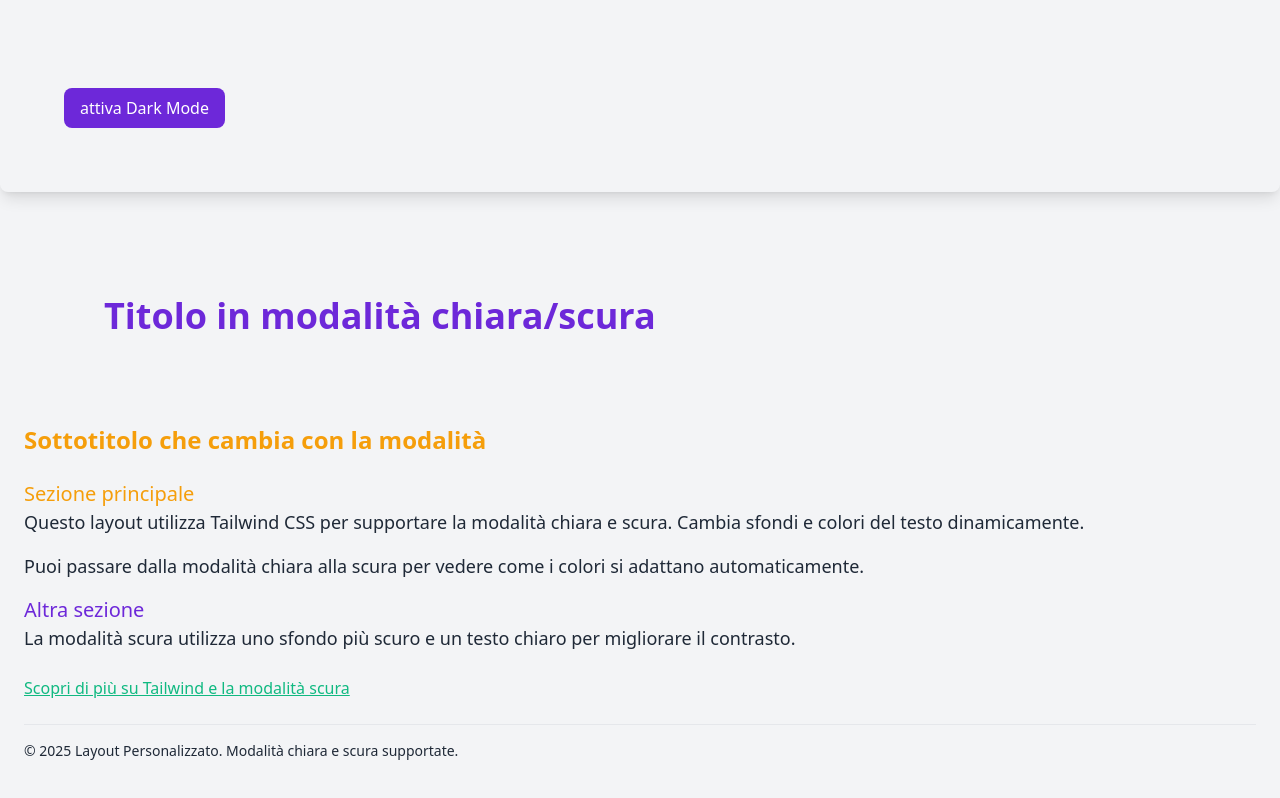
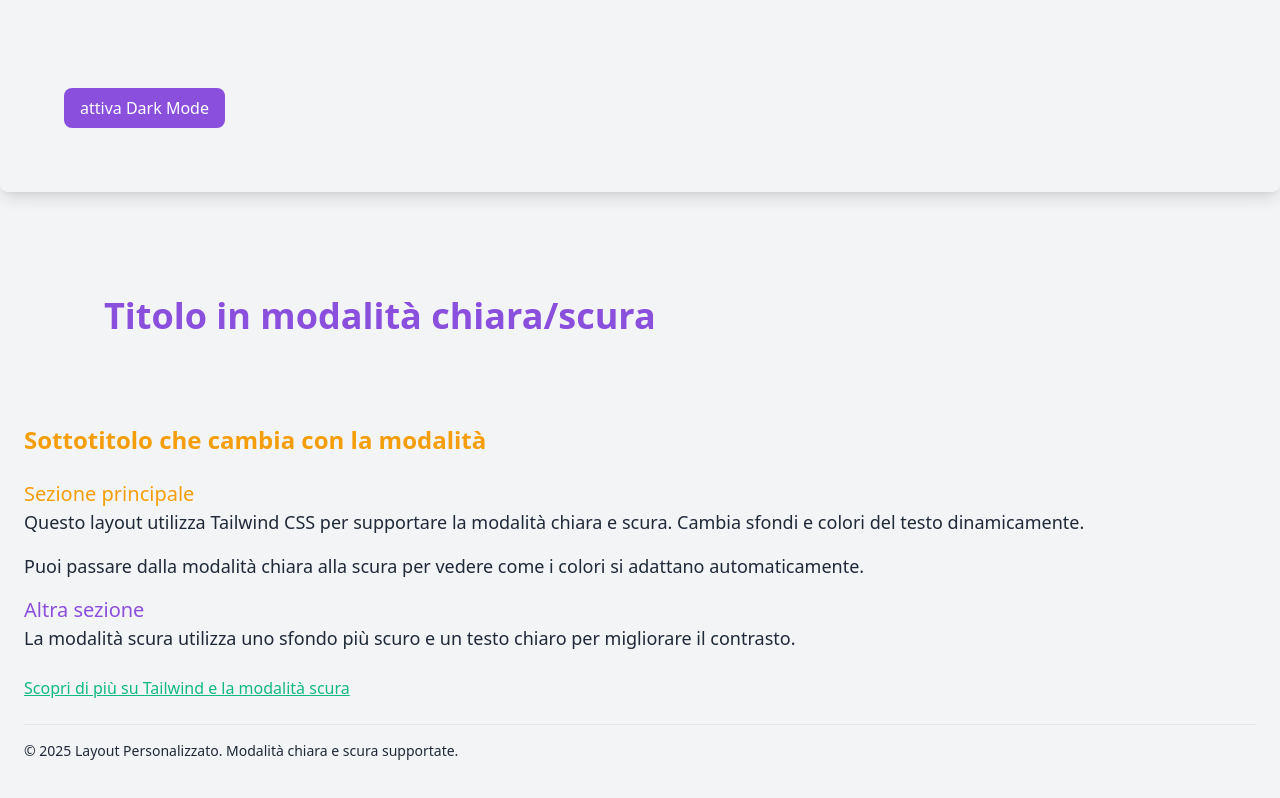
Before and after one commit to rubencommisso/Java_ex, a plain HTML site: page SecondPage.html in a window 1280 px wide. Drawn offline with nearby package versions, Linux system fonts and the light colour scheme.

Commit message:
change primary color

```diff
--- a/SecondPage.html
+++ b/SecondPage.html
@@ -19,7 +19,7 @@
                     },
                     colors: {
                         custom: {
-                            primary: '#6D28D9',
+                            primary: '#8A4FDD',
                             secondary: '#F59E0B',
                             accent: '#10B981',
                             background: '#F3F4F6',
```
